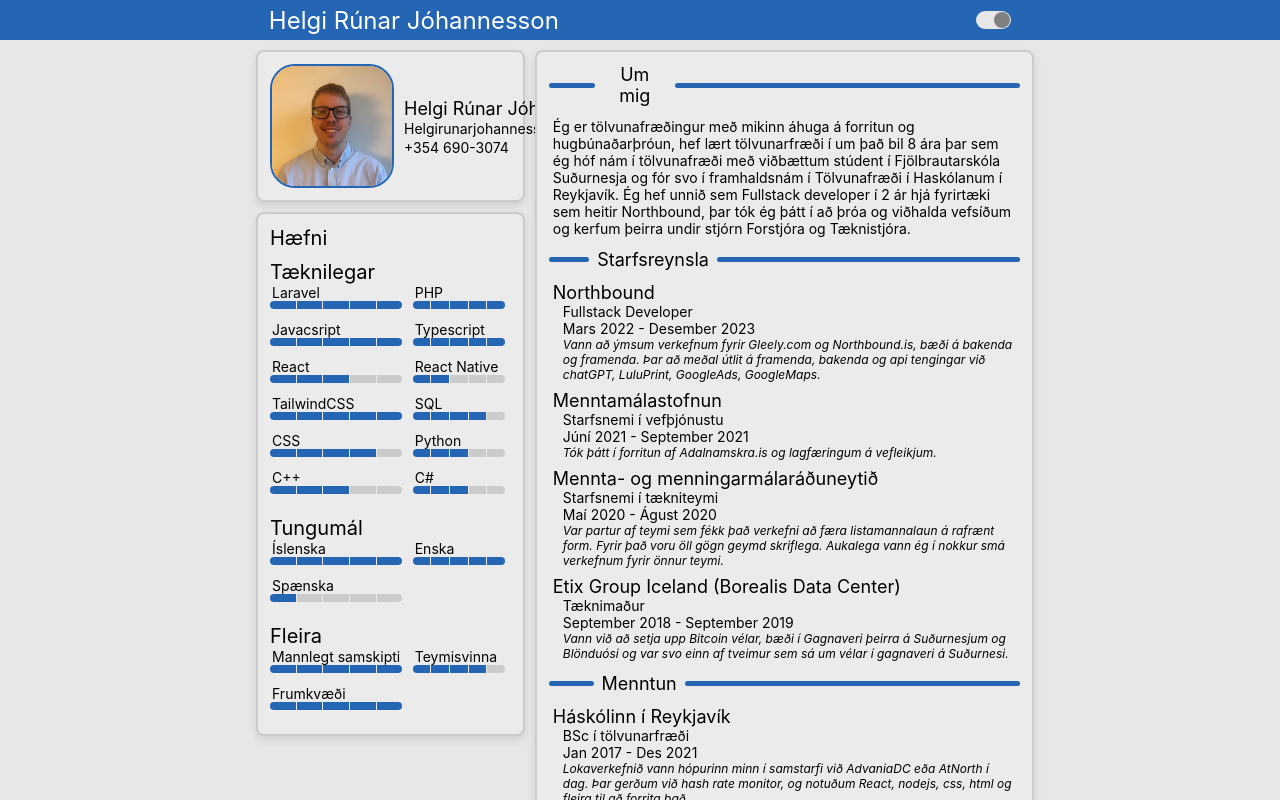
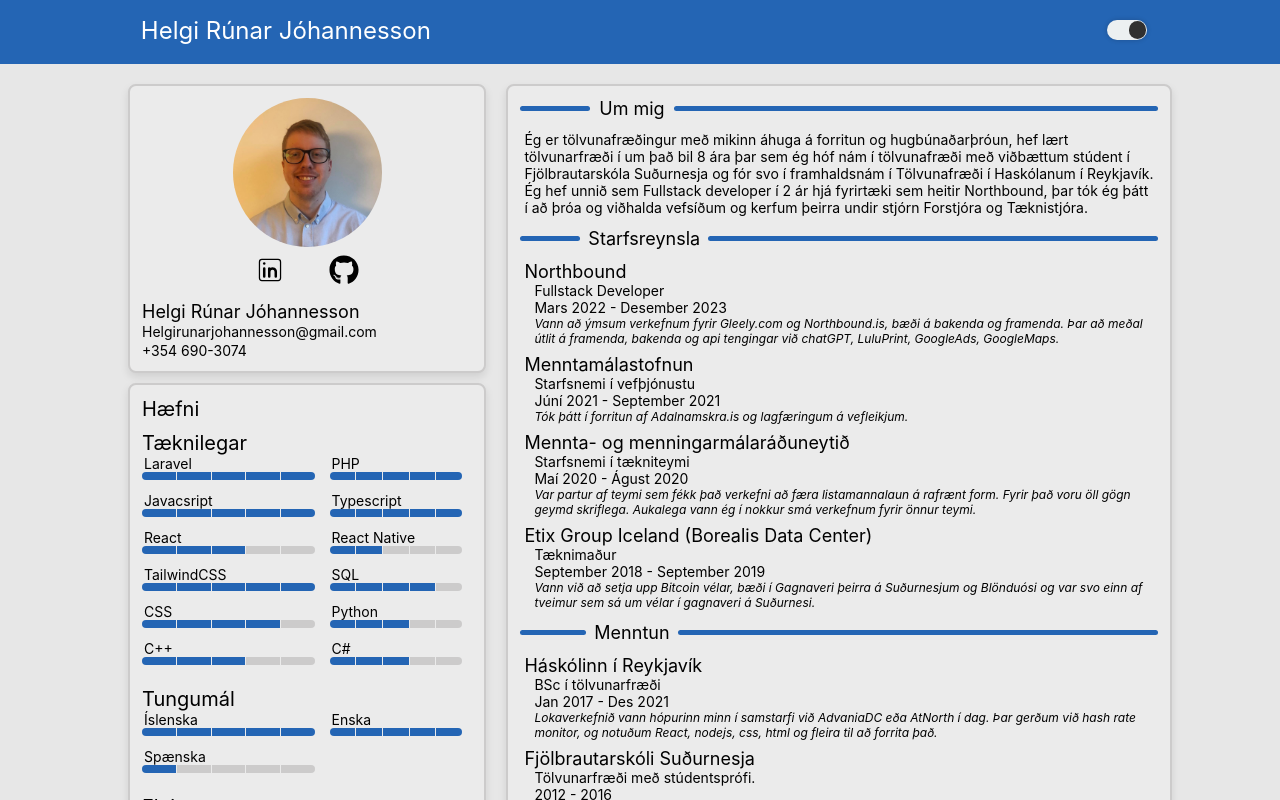
Before and after one commit to Helgirunar/cv, a React (Create React App) app: page / in a window 1280 px wide. Shown: the top 800 px of the page. Built offline with nearby package versions, Linux system fonts and the light colour scheme.

Commit message:
Fixed some css style because it was breaking for some devices and screen sizes.

```diff
--- a/public/index.html
+++ b/public/index.html
@@ -8,6 +8,7 @@
     <meta
       name="description"
       content="Ferilskrá"
+	  data-rh="true"
     />
     <link rel="apple-touch-icon" href="%PUBLIC_URL%/logo192.png" />
     <!--
@@ -24,21 +25,11 @@
       work correctly both with client-side routing and a non-root public URL.
       Learn how to configure a non-root public URL by running `npm run build`.
     -->
-	<meta name="image" content="/images/faceImage.jpg" />
-    <title>Helgi Rúnar Jóhannesson</title>
+	<meta name="image" content="/images/faceImage.jpg" data-rh="true"/>
+    <title data-rh="true">Helgi Rúnar Jóhannesson</title>
   </head>
   <body>
     <noscript>You need to enable JavaScript to run this app.</noscript>
     <div id="root"></div>
-    <!--
-      This HTML file is a template.
-      If you open it directly in the browser, you will see an empty page.
-
-      You can add webfonts, meta tags, or analytics to this file.
-      The build step will place the bundled scripts into the <body> tag.
-
-      To begin the development, run `npm start` or `yarn start`.
-      To create a production bundle, use `npm run build` or `yarn build`.
-    -->
   </body>
 </html>
--- a/src/App.css
+++ b/src/App.css
@@ -17,36 +17,36 @@
 .lmm {
   background-color: #E7E7E7;
   color: #000000;
-  transition: all 0.3s ease-in 0s;
+  transition: all 0.3s ease-in;
 }
 
 .dmm {
   background-color: #404040;
   color: #ffffff;
-  transition: all 0.3s ease-in 0s;
+  transition: all 0.3s ease-in;
 }
 
 /* App.css */
 .lms {
   background-color: #ebebeb;
   color: #000000;
-  transition: all 0.3s ease-in 0s;
+  transition: all 0.3s ease-in;
 }
 
 .dms {
   background-color: #303030;
   color: #ffffff;
-  transition: all 0.3s ease-in 0s;
+  transition: all 0.3s ease-in;
 }
 
 .lmb {
   border: 2px solid #cccbcb;
-  transition: all 0.3s ease-in 0s;
+  transition: all 0.3s ease-in;
 }
 
 .dmb {
   border: 2px solid #2b2b2b;
-  transition: all 0.3s ease-in 0s;
+  transition: all 0.3s ease-in;
 }
 
 .App-header {
@@ -63,6 +63,29 @@
 .App-link {
   color: #61dafb;
 }
+
+  .text-2xl {
+    font-size: 24px;
+  }
+  .text-xl {
+    font-size: 20px;
+  }
+  .text-lg {
+    font-size: 18px;
+  }
+  .text-md {
+    font-size: 14px;
+  }
+  .text-sm {
+    font-size: 12px;
+  }
+  .responsiveColumns {
+	grid-template-columns: auto;
+	gap: 20px;
+  }
+  .centerContainer {
+	width:100vw
+  }
 /* tablet/phones */
 @media (min-width:768px) {
   .text-2xl {
@@ -109,7 +132,7 @@
 	gap: 20px;
   }
   .centerContainer {
-	width:60vw
+	width:80vw
   }
 }
 /* Regular Screens */
--- a/src/App.js
+++ b/src/App.js
@@ -1,5 +1,4 @@
 import {useState} from 'react';
-import { useMediaQuery } from 'react-responsive'
 import './App.css';
 import Header from './pages/header';
 import AboutMe from './pages/aboutMe';
--- a/src/components/card.jsx
+++ b/src/components/card.jsx
@@ -2,7 +2,7 @@ import React from 'react';
 
 const Card = ({ title, style, containerStyle, darkMode, children }) => {
   return (
-    <div className={darkMode ? 'dms dmb' : 'lms lmb'} style={{...style, borderRadius: '8px', padding: '12px', boxShadow: '0 4px 8px rgba(0, 0, 0, 0.1)' }}>
+    <div className={darkMode ? 'dms dmb' : 'lms lmb'} style={{ borderRadius: '8px', padding: '12px', boxShadow: '0 4px 8px rgba(0, 0, 0, 0.1)', maxWidth: '100vw', ...style }}>
 		<div className="text-xl" style={{ marginBottom: title ? '8px' : '0px'}}>{title}</div>
 		<div style={{...containerStyle}}>
 			{children}
--- a/src/components/experience.jsx
+++ b/src/components/experience.jsx
@@ -1,4 +1,3 @@
-import { useState } from 'react';
 import React from 'react';
 
 const Experience = ({ name, status, dates, description, style, children }) => {
--- a/src/pages/aboutMe.jsx
+++ b/src/pages/aboutMe.jsx
@@ -1,16 +1,46 @@
-import { useMediaQuery } from 'react-responsive'
+import { useState } from "react";
 import Card from '../components/card';
 import Skill from '../components/skill';
 import Title from '../components/title';
 import Experience from '../components/experience';
+import { FaGithub } from "react-icons/fa";
+import { CiLinkedin } from "react-icons/ci";
 
 const AboutMe = ({darkMode}) => {
+	const [hoveredLink, setHoveredLink] = useState(null);
+
+	const setHover = index => {
+		setHoveredLink(index);
+	};
+
   return (
-    <div className="responsiveColumns" style={{display: 'grid', marginTop: '10px', gridGap: '10px'}}>
+    <div className="responsiveColumns" style={{display: 'grid', marginTop: '20px', paddingBottom: '20px'}}>
 		<div>
-			<Card containerStyle={{display: 'flex', gap: '10px'}} darkMode={darkMode}>
-				<img src={process.env.PUBLIC_URL + '/images/faceImage.jpg'} style={{border: '2px solid #2465B4', borderRadius: '20%', height: '120px', width: '120px', textAlign: 'center'}} alt="Image"/>
-				<div style={{alignItems:'center', marginTop: 'auto', marginBottom: 'auto'}}>
+			<Card containerStyle={{display: 'flex', flexDirection: 'column', gap: '8px'}} darkMode={darkMode}>
+				<div style={{width: '45%', marginLeft: 'auto', marginRight: 'auto' }}>
+					<img src={process.env.PUBLIC_URL + '/images/faceImage.jpg'} style={{borderRadius: '50%', width: '100%',}} alt="Image"/>
+					<div style={{ display: 'flex', gap: '8px 0px', justifyContent: 'space-around', marginTop: '2px' }}>
+						<a
+							href="https://www.linkedin.com/in/helgi-runar/"
+							target="_blank"
+							style={{ padding: '2px', color: hoveredLink === 1 ? '#2465B4' : darkMode ? 'white' : 'black', transition: 'ease-out 0.15s' }}
+							onMouseEnter={() => setHover(1)}
+							onMouseLeave={() => setHover(null)}
+						>
+							<CiLinkedin style={{ width: '30px', height: '30px' }} />
+						</a>
+						<a
+							href="https://github.com/Helgirunar"
+							target="_blank"
+							style={{ padding: '2px', color: hoveredLink === 2 ? '#2465B4' : darkMode ? 'white' : 'black', transition: 'ease-out 0.15s' }}
+							onMouseEnter={() => setHover(2)}
+							onMouseLeave={() => setHover(null)}
+						>
+							<FaGithub style={{ width: '30px', height: '30px', transition: 'ease-out 0.15s' }} />
+						</a>
+					</div>
+				</div>
+				<div>
 					<div className="text-lg" style={{marginTop: '2px'}}>Helgi Rúnar Jóhannesson</div>
 					<div className="text-md"  style={{marginTop: '1px'}}>Helgirunarjohannesson@gmail.com</div>
 					<div className="text-md"  style={{marginTop: '2px'}}>+354 690-3074</div>
--- a/src/pages/header.jsx
+++ b/src/pages/header.jsx
@@ -2,13 +2,13 @@ import React from 'react'
 
 const Header = ({darkMode, toggleDarkMode}) => {
   return (
-		<div id="header" style={{backgroundColor: '#2465B4', height: '5vh', width: '100%'}}>
-			<div className="centerContainer" style={{height: '5vh', margin: 'auto', display: 'flex', position: 'relative'}}>
+		<div id="header" style={{backgroundColor: '#2465B4', height: '8vh', width: '100%'}}>
+			<div className="centerContainer" style={{height: '7.5vh', margin: 'auto', display: 'flex', position: 'relative'}}>
 				<div className="text-2xl" style={{color:'white', marginTop: 'auto', marginBottom: 'auto', marginLeft: '1vw'}}>Helgi Rúnar Jóhannesson</div>
-				<div onClick={toggleDarkMode} style={{position: 'absolute', right: '1vw', display: 'flex', flexFlow: 'column', height:'5vh', gap: '9px', cursor: 'pointer'}}>
+				<div style={{position: 'absolute', right: '5px', display: 'flex', flexFlow: 'column', height:'100%'}}>
 					{/* <div style={{color: darkMode ? 'white' : 'white'}}>DarkMode</div> */}
-					<div style={{height: '17.5px', width: '35px', borderRadius: '25px', display: 'flex', alignContent: 'center', position: 'relative', margin: 'auto', backgroundColor: '#E7E7E7'}}>
-						<div style={{ position:'absolute', height: '16.5px', width: '16.5px', borderRadius:'25px', backgroundColor: darkMode ? '#404040' : 'gray', marginTop: '0.5px', marginLeft: '1.25px', left: darkMode ? '0px' : "16.5px", transition: 'all 0.3s ease-in 0s'}}>
+					<div onClick={toggleDarkMode} style={{height: '20px', width: '40px', borderRadius: '30px', display: 'flex', alignItems: 'center', justifyContent: 'center', position: 'relative', margin: 'auto', backgroundColor: darkMode ? '#2c3e50' : '#ecf0f1', cursor: 'pointer', boxShadow: '0px 0px 5px rgba(0, 0, 0, 0.2)'}}>
+						<div style={{position: 'absolute', height: '17.5px', width: '17.5px', borderRadius: '50%', backgroundColor: darkMode ? '#f1c40f' : '#303030', top: '1.1px', left: darkMode ? '2.5px' : '21.5px', transition: 'all 0.3s ease-in'}}>
 						</div>
 					</div>
 				</div>
```
